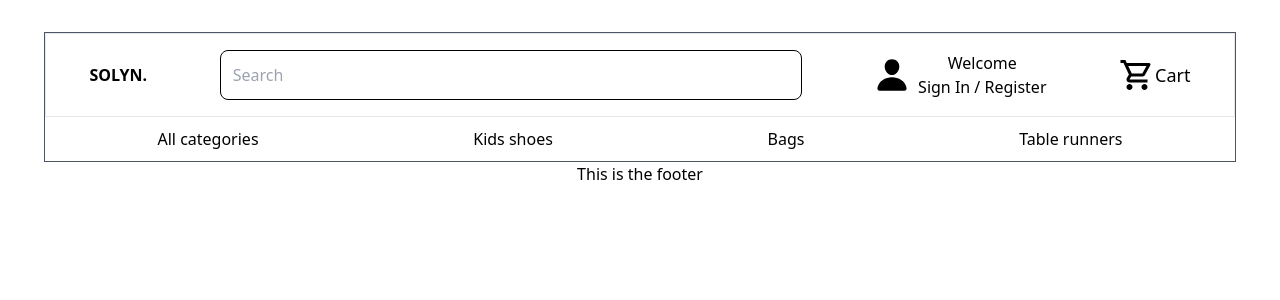
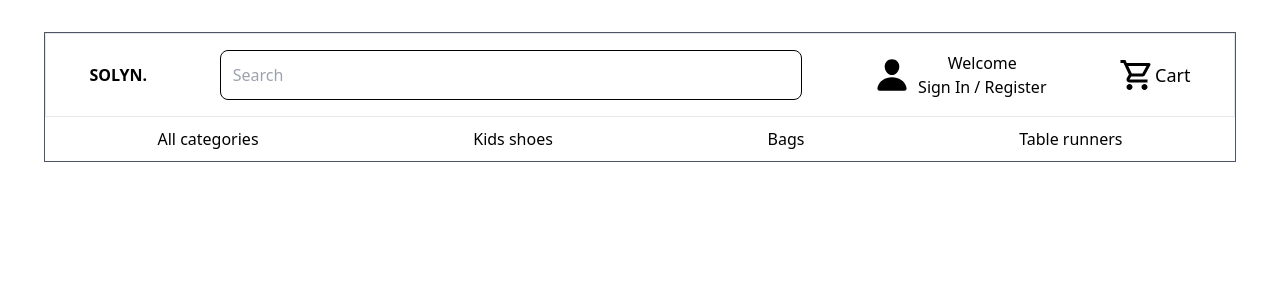
Before and after one commit to BridgetKas/onLine-store, a React (Vite) app: page / in a window 1280 px wide. Shown: the top 300 px of the page. Built offline with nearby package versions, Linux system fonts and the light colour scheme.

Commit message:
Added footer

```diff
--- /dev/null
+++ b/src/Components/Footer/footer.tsx
@@ -0,0 +1,10 @@
+
+function Footer() {
+  return (
+    <div>
+
+    </div>
+  )
+}
+
+export default Footer
--- a/src/Components/layout/Layout.tsx
+++ b/src/Components/layout/Layout.tsx
@@ -1,6 +1,7 @@
 import DesktopNav from "../NavBar/Desktop"
 import { Outlet } from "react-router-dom"
 import MobileNav from "../NavBar/Mobile"
+import Footer from "../Footer/footer"
 
 function Layout() {
   return (
@@ -8,7 +9,7 @@ function Layout() {
         <MobileNav/>
         <DesktopNav/>
         <Outlet/>
-        <p>This is the footer</p>
+        <Footer/>
     </div>
   )
 }
```
